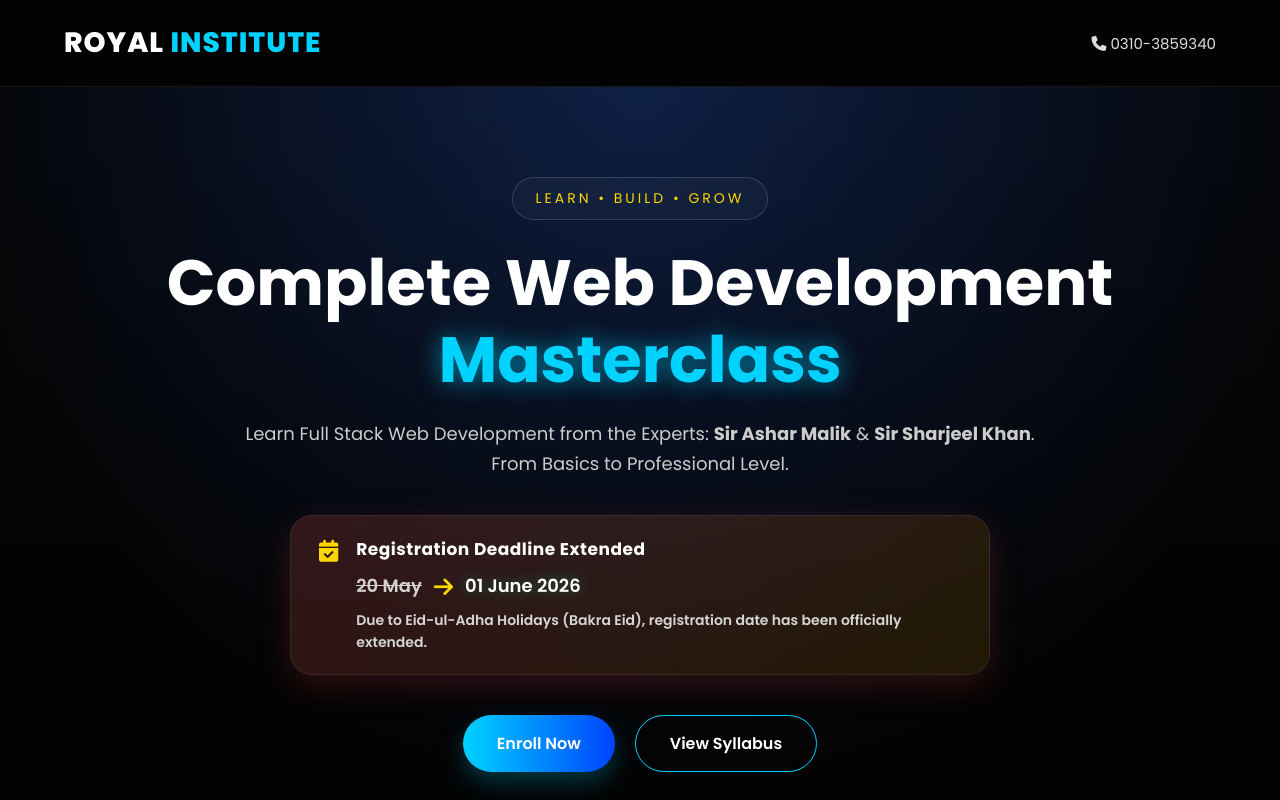
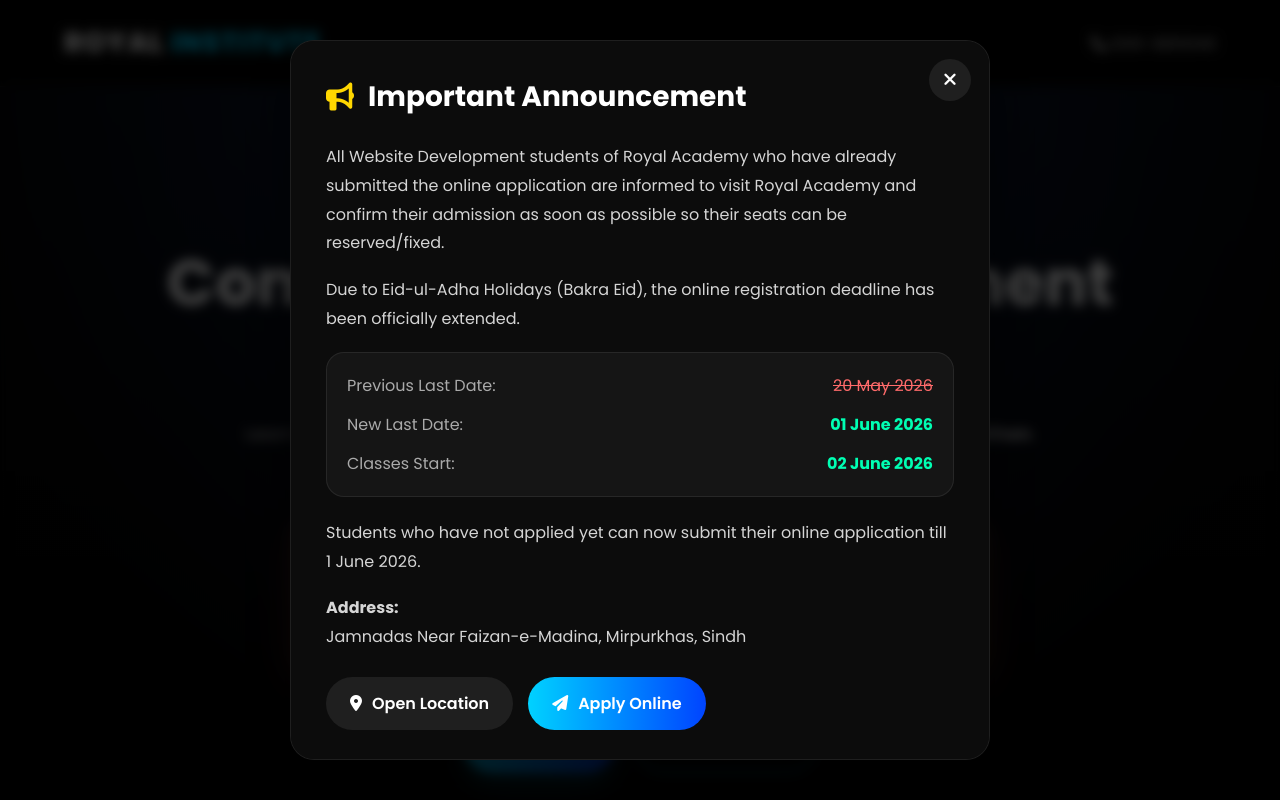
Before and after one commit to arsal404/royal-web-admission, a plain HTML site: page index.html in a window 1280 px wide. Shown: the top 800 px of the page. Drawn offline with Linux system fonts and the light colour scheme.

Commit message:
Update style.css

```diff
--- a/style.css
+++ b/style.css
@@ -987,3 +987,281 @@ footer p {
     }
 
 }
+
+/* =========================
+   ANNOUNCEMENT POPUP
+========================= */
+
+.announcement-popup {
+
+    position: fixed;
+
+    inset: 0;
+
+    width: 100%;
+
+    height: 100%;
+
+    background: rgba(0,0,0,0.75);
+
+    backdrop-filter: blur(6px);
+
+    display: flex;
+
+    align-items: center;
+
+    justify-content: center;
+
+    padding: 20px;
+
+    z-index: 99999;
+
+    animation: popupFade 0.3s ease;
+}
+
+.announcement-box {
+
+    width: 100%;
+
+    max-width: 700px;
+
+    background: #0c0c0c;
+
+    border: 1px solid rgba(255,255,255,0.08);
+
+    border-radius: 24px;
+
+    padding: 35px;
+
+    position: relative;
+
+    box-shadow: 0 20px 60px rgba(0,0,0,0.5);
+
+    overflow-y: auto;
+
+    max-height: 90vh;
+}
+
+.announcement-header {
+
+    display: flex;
+
+    align-items: center;
+
+    gap: 14px;
+
+    margin-bottom: 25px;
+}
+
+.announcement-header i {
+
+    font-size: 28px;
+
+    color: #FFD700;
+}
+
+.announcement-header h2 {
+
+    font-size: 28px;
+
+    color: white;
+}
+
+.close-popup {
+
+    position: absolute;
+
+    top: 18px;
+
+    right: 18px;
+
+    width: 42px;
+
+    height: 42px;
+
+    border: none;
+
+    border-radius: 50%;
+
+    cursor: pointer;
+
+    background: rgba(255,255,255,0.08);
+
+    color: white;
+
+    font-size: 18px;
+
+    transition: 0.3s;
+}
+
+.close-popup:hover {
+
+    background: rgba(255,255,255,0.18);
+
+    transform: rotate(90deg);
+}
+
+.announcement-content p {
+
+    color: #d5d5d5;
+
+    line-height: 1.8;
+
+    margin-bottom: 18px;
+}
+
+.announcement-dates {
+
+    background: rgba(255,255,255,0.04);
+
+    border: 1px solid rgba(255,255,255,0.08);
+
+    border-radius: 18px;
+
+    padding: 20px;
+
+    margin-bottom: 22px;
+
+    display: flex;
+
+    flex-direction: column;
+
+    gap: 14px;
+}
+
+.announcement-dates div {
+
+    display: flex;
+
+    justify-content: space-between;
+
+    gap: 10px;
+
+    flex-wrap: wrap;
+
+    color: white;
+}
+
+.announcement-dates span {
+
+    color: #aaaaaa;
+}
+
+.announcement-dates del {
+
+    color: #ff6b6b;
+}
+
+.announcement-dates strong {
+
+    color: #00ffb3;
+}
+
+.popup-buttons {
+
+    display: flex;
+
+    gap: 15px;
+
+    flex-wrap: wrap;
+
+    margin-top: 25px;
+}
+
+.popup-btn {
+
+    display: inline-flex;
+
+    align-items: center;
+
+    gap: 10px;
+
+    text-decoration: none;
+
+    padding: 14px 24px;
+
+    border-radius: 50px;
+
+    font-weight: 600;
+
+    transition: 0.3s;
+}
+
+.popup-btn.map {
+
+    background: rgba(255,255,255,0.08);
+
+    color: white;
+}
+
+.popup-btn.apply {
+
+    background: linear-gradient(
+        90deg,
+        var(--primary),
+        var(--primary-dark)
+    );
+
+    color: white;
+}
+
+.popup-btn:hover {
+
+    transform: translateY(-3px);
+}
+
+.announcement-footer {
+
+    margin-top: 30px;
+
+    color: #FFD700;
+
+    line-height: 1.8;
+
+    font-weight: 600;
+}
+
+@keyframes popupFade {
+
+    from {
+
+        opacity: 0;
+    }
+
+    to {
+
+        opacity: 1;
+    }
+}
+
+/* MOBILE */
+
+@media (max-width: 768px) {
+
+    .announcement-box {
+
+        padding: 28px 20px;
+    }
+
+    .announcement-header h2 {
+
+        font-size: 22px;
+    }
+
+    .announcement-dates div {
+
+        flex-direction: column;
+    }
+
+    .popup-buttons {
+
+        flex-direction: column;
+    }
+
+    .popup-btn {
+
+        width: 100%;
+
+        justify-content: center;
+    }
+}
```
